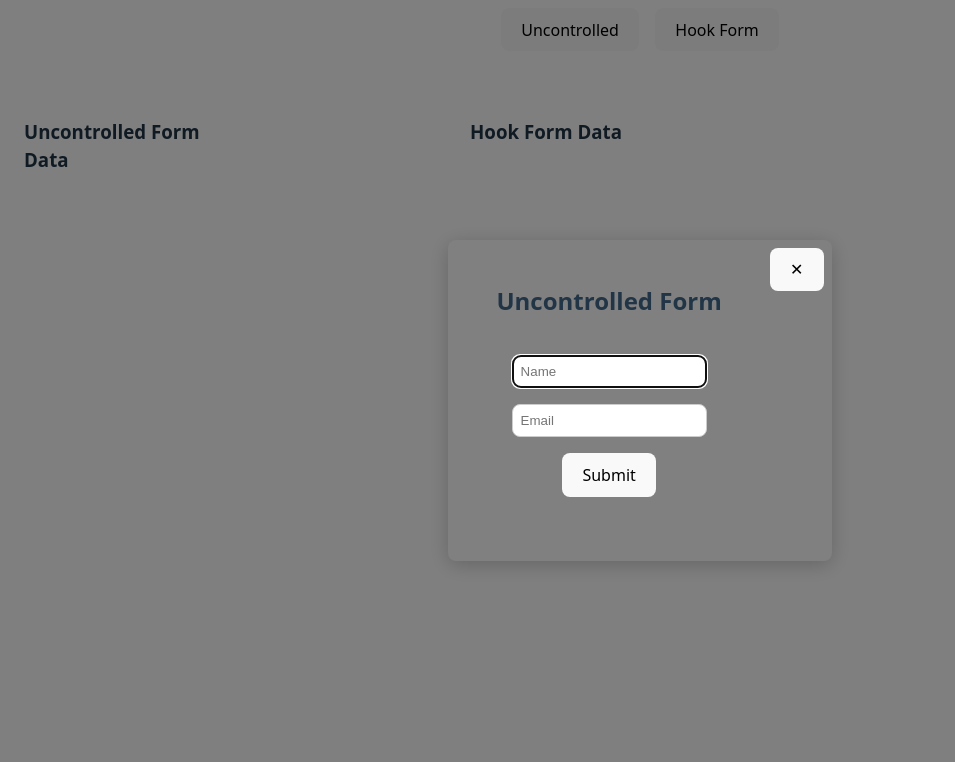
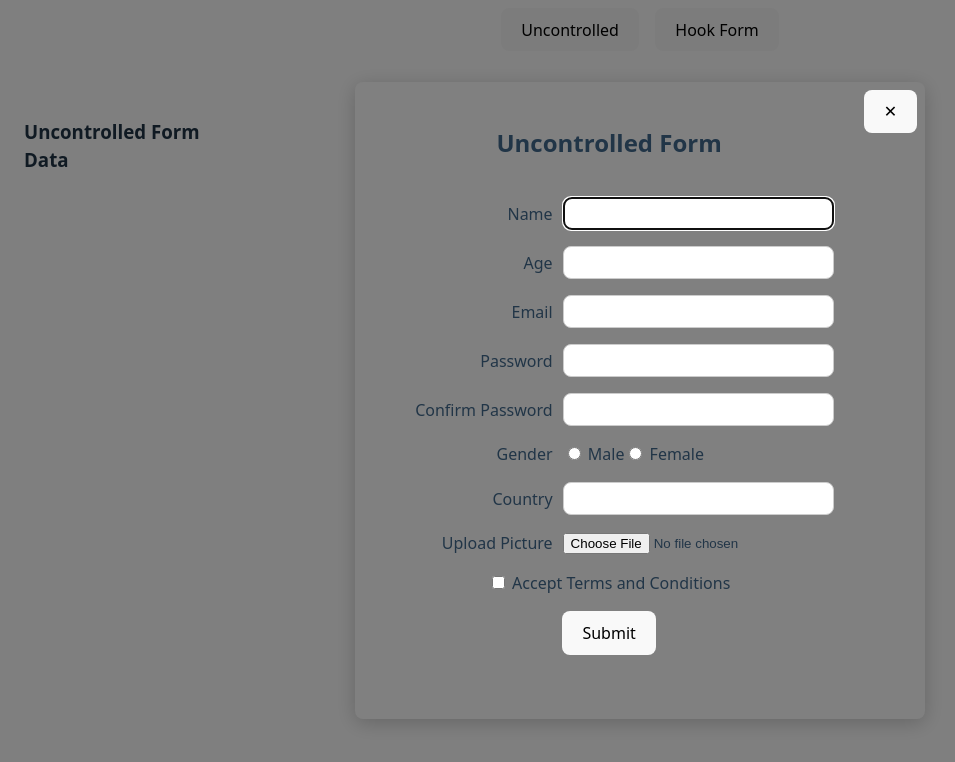
Before and after one commit to Ulistonee/rsschool-react, a React (Vite) app in the folder my-app/: page / in a window 1280 px wide. Both pictures are taken after a click on the button "Uncontrolled". Shown: the top 762 px of the page, without its empty margins (0-955 px from the left). Built offline with nearby package versions, Linux system fonts and the light colour scheme.

Commit message:
feat: add design for uncontrolled form

```diff
--- a/my-app/src/components/uncontrolled-form/uncontrolled-form.module.css
+++ b/my-app/src/components/uncontrolled-form/uncontrolled-form.module.css
@@ -6,7 +6,20 @@
     padding: 1rem;
 }
 
+.inputContainer {
+    display: grid;
+    grid-template-columns: 150px 1fr;
+    align-items: center;
+    gap: 10px;
+    width: 100%;
+}
+
+.inputContainer label {
+    text-align: right;
+}
+
 .input {
+    width: 100%;
     padding: 0.5rem;
     border-radius: 0.5rem;
     border: 1px solid #ccc;
--- a/my-app/src/components/uncontrolled-form/uncontrolled-form.tsx
+++ b/my-app/src/components/uncontrolled-form/uncontrolled-form.tsx
@@ -2,8 +2,8 @@ import { messages } from '../../messages/messages.ts';
 import styles from './uncontrolled-form.module.css';
 import { addUncontrolled } from '../../store/formsSlice.ts';
 import type { FormEvent } from 'react';
-import { useDispatch } from 'react-redux';
-import type { AppDispatch } from '../../store/store.ts';
+import { useDispatch, useSelector } from 'react-redux';
+import type { AppDispatch, RootState } from '../../store/store.ts';
 
 type Props = {
   onSuccess: () => void;
@@ -11,18 +11,49 @@ type Props = {
 
 export const UncontrolledForm = ({ onSuccess }: Props) => {
   const dispatch = useDispatch<AppDispatch>();
+  const countries = useSelector((state: RootState) => state.forms.countries);
 
-  const handleSubmit = (e: FormEvent<HTMLFormElement>) => {
+  const handleSubmit = async (e: FormEvent<HTMLFormElement>) => {
     e.preventDefault();
-    console.log(e.currentTarget);
     const formData = new FormData(e.currentTarget);
 
-    console.log(formData);
+    const nameValue = formData.get('name');
+    const name = typeof nameValue === 'string' ? nameValue : '';
+
+    const ageValue = formData.get('age');
+    const age = typeof ageValue === 'string' ? ageValue : '0';
+
+    const emailValue = formData.get('email');
+    const email = typeof emailValue === 'string' ? emailValue : '';
+
+    const passwordValue = formData.get('password');
+    const password = typeof passwordValue === 'string' ? passwordValue : '';
+
+    const confirmPasswordValue = formData.get('confirmPassword');
+    const confirmPassword =
+      typeof confirmPasswordValue === 'string' ? confirmPasswordValue : '';
+
+    const genderValue = formData.get('gender');
+    const gender = typeof genderValue === 'string' ? genderValue : '';
+
+    const acceptTermsValue = formData.get('acceptTerms');
+    const acceptTerms = acceptTermsValue !== null; // true, если чекбокс был выставлен
+
+    const countryValue = formData.get('country');
+    const country = typeof countryValue === 'string' ? countryValue : '';
+
+    const pictureValue = formData.get('picture');
+    const picture = pictureValue instanceof File ? pictureValue : null;
+    let pictureBase64 = await fileToBase64(picture);
 
     dispatch(
       addUncontrolled({
-        name: formData.get('name') as string,
-        email: formData.get('email') as string,
+        name,
+        age,
+        email,
+        gender,
+        country,
+        picture: pictureBase64,
       })
     );
 
@@ -30,19 +61,112 @@ export const UncontrolledForm = ({ onSuccess }: Props) => {
     onSuccess();
   };
 
+  const fileToBase64 = (file: File): Promise<string> =>
+    new Promise((resolve, reject) => {
+      const reader = new FileReader();
+      reader.onload = () => resolve(reader.result as string);
+      reader.onerror = reject;
+      reader.readAsDataURL(file);
+    });
+
   return (
     <form className={styles.container} onSubmit={handleSubmit}>
       <h2>{messages.uncontrolledForm.title}</h2>
+      <div className={styles.inputContainer}>
+        <label htmlFor="name">Name</label>
         <input
+          id="name"
+          name="name"
+          type="text"
           className={styles.input}
-        placeholder={messages.uncontrolledForm.inputName.placeholder}
-        name={messages.uncontrolledForm.inputName.name}
+          required
         />
+      </div>
+
+      <div className={styles.inputContainer}>
+        <label htmlFor="age">Age</label>
         <input
+          id="age"
+          name="age"
+          type="number"
           className={styles.input}
-        placeholder={messages.uncontrolledForm.inputEmail.placeholder}
-        name={messages.uncontrolledForm.inputEmail.name}
+          required
         />
+      </div>
+
+      <div className={styles.inputContainer}>
+        <label htmlFor="email">Email</label>
+        <input
+          id="email"
+          name="email"
+          type="email"
+          className={styles.input}
+          required
+        />
+      </div>
+
+      <div className={styles.inputContainer}>
+        <label htmlFor="password">Password</label>
+        <input
+          id="password"
+          name="password"
+          type="password"
+          className={styles.input}
+          required
+        />
+      </div>
+
+      <div className={styles.inputContainer}>
+        <label htmlFor="confirmPassword">Confirm Password</label>
+        <input
+          id="confirmPassword"
+          name="confirmPassword"
+          type="password"
+          className={styles.input}
+          required
+        />
+      </div>
+
+      <div className={styles.inputContainer}>
+        <label>Gender</label>
+        <div>
+          <label>
+            <input type="radio" name="gender" value="male" /> Male
+          </label>
+          <label>
+            <input type="radio" name="gender" value="female" /> Female
+          </label>
+        </div>
+      </div>
+
+      <div className={styles.inputContainer}>
+        <label htmlFor="country">Country</label>
+        <input
+          id="country"
+          name="country"
+          list="countries"
+          className={styles.input}
+        />
+        <datalist id="countries">
+          {countries.map((c, i) => (
+            <option key={i} value={c} />
+          ))}
+        </datalist>
+      </div>
+
+      <div className={styles.inputContainer}>
+        <label htmlFor="picture">Upload Picture</label>
+        <input
+          id="picture"
+          name="picture"
+          type="file"
+          accept="image/png,image/jpeg"
+        />
+      </div>
+
+      <label>
+        <input type="checkbox" name="acceptTerms" /> Accept Terms and Conditions
+      </label>
       <button type="submit">{messages.uncontrolledForm.button}</button>
     </form>
   );
--- a/my-app/src/messages/messages.ts
+++ b/my-app/src/messages/messages.ts
@@ -3,26 +3,41 @@ export const messages = {
     unconrolled: 'Uncontrolled',
     hookForm: 'Hook Form',
   },
+  inputTypes: {
+    text: 'text',
+    email: 'email',
+    number: 'number',
+    password: '',
+    radio: 'radio',
+    checkbox: 'checkbox',
+    file: 'file',
+  },
+  inputNames: {
+    name: 'name',
+    email: 'email',
+    age: 'age',
+    password: 'password',
+    gender: 'gender',
+    tac: 'tac',
+    picture: 'picture',
+    country: 'country',
+  },
+  inputPlaceholders: {
+    name: 'Name',
+    email: 'Email',
+    age: 'Age',
+    password: 'Password',
+    gender: 'Gender',
+    tac: 'I accept the terms and conditions',
+    picture: 'Upload picture',
+    country: 'Country',
+  },
   uncontrolledForm: {
     title: 'Uncontrolled Form',
-    inputName: {
-      placeholder: 'Name',
-      name: 'name',
-    },
-    inputEmail: {
-      placeholder: 'Email',
-      name: 'email',
-    },
     button: 'Submit',
   },
   hookForm: {
     title: 'Hook Form',
-    inputName: {
-      placeholder: 'Name',
-    },
-    inputEmail: {
-      placeholder: 'Email',
-    },
     button: 'Submit',
   },
 };
--- a/my-app/src/store/formsSlice.ts
+++ b/my-app/src/store/formsSlice.ts
@@ -2,17 +2,23 @@ import { createSlice, type PayloadAction } from '@reduxjs/toolkit';
 
 type FormData = {
   name: string;
+  age: string;
   email: string;
+  gender: string;
+  country: string;
+  picture: string;
 };
 
 type FormsState = {
   uncontrolled: FormData[];
   hook: FormData[];
+  countries: string[];
 };
 
 const initialState: FormsState = {
   uncontrolled: [],
   hook: [],
+  countries: ['USA', 'Germany', 'Kazakhstan', 'Japan'],
 };
 
 const formsSlice = createSlice({
```
Lines whose indentation alone changed are shown as unchanged.
